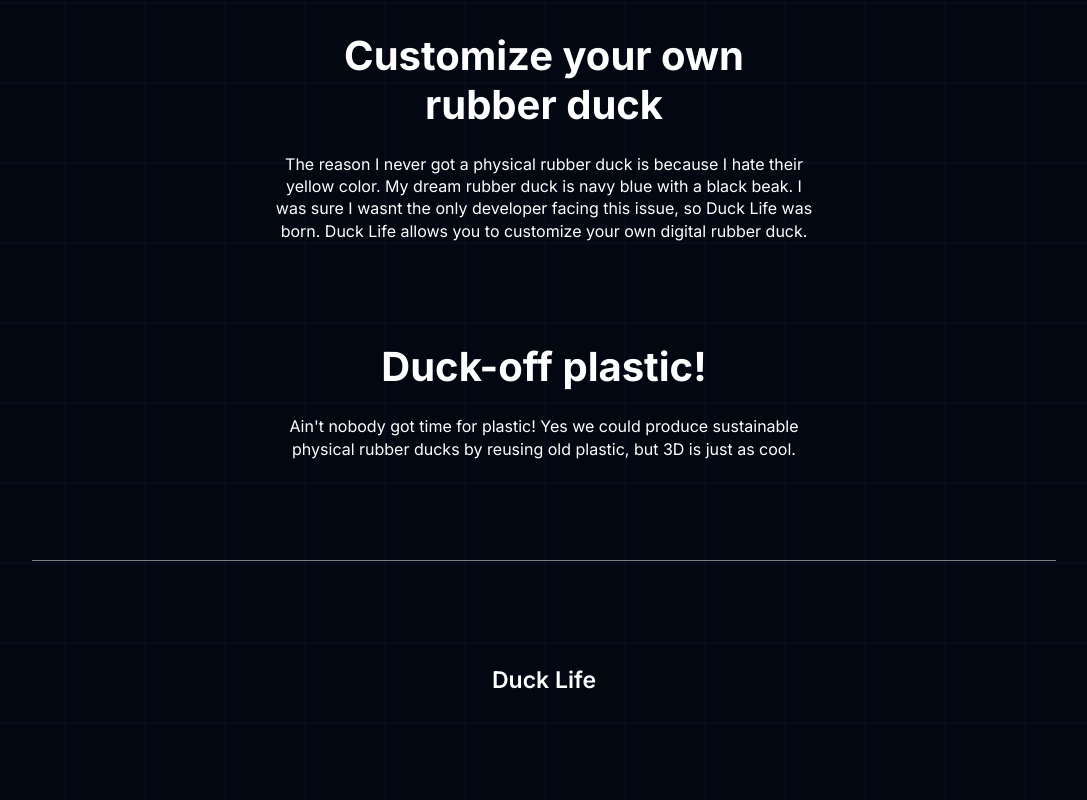
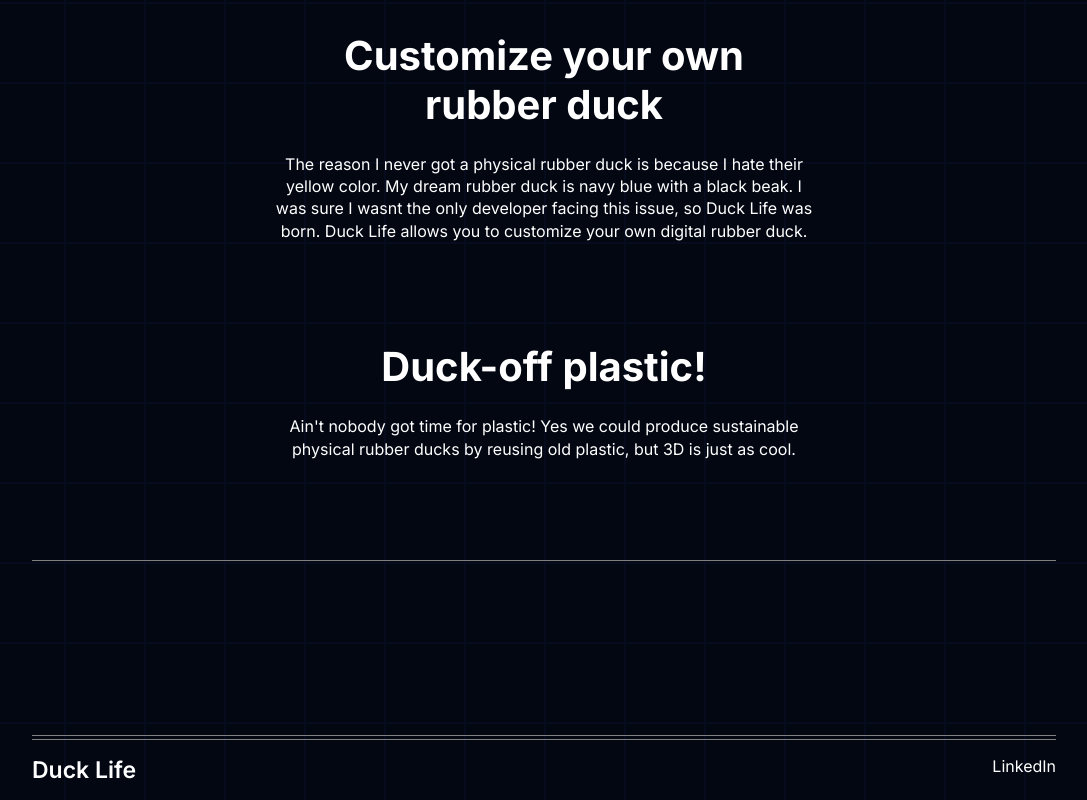
Before and after one commit to 5thAttemptCode/DevDuck, a Next.js app: page / in a window 1280 px wide. Shown: the part 1198-1998 px from the top of the page, without its empty margins (96-1183 px from the left). Built offline with nearby package versions, Linux system fonts and the light colour scheme; no server answers.

Commit message:
updated footer ui

```diff
--- a/app/components/footer/index.tsx
+++ b/app/components/footer/index.tsx
@@ -5,7 +5,10 @@
 const Footer = () => {
   return (
     <footer>
-      <Logo />
+      <div className={styles.footerContainer}>
+        <Logo />
+        <a href="https://www.linkedin.com/in/henry-fuerst-10b58a187/" target="_blank">LinkedIn</a>
+      </div>
     </footer>
   )
 }
--- a/app/components/footer/style.module.css
+++ b/app/components/footer/style.module.css
@@ -0,0 +1,18 @@
+.footerContainer{
+    position: relative;
+    display: flex;
+    justify-content: space-between;
+    width: 100%;
+    padding-block: 1rem;
+    border-top: 1px solid var(--border-clr-prim);
+
+    &::after{
+        content: '';
+        position: absolute;
+        top: -5px;
+        left: 0;
+        height: 1px;
+        width: 100%;
+        background: var(--border-clr-prim);
+    }
+}
--- a/app/globals.css
+++ b/app/globals.css
@@ -102,8 +102,8 @@
     width: 100%;
     max-width: var(--max-width);
     display: flex;
-    justify-content: space-evenly;
-    align-items: center;
+    justify-content: flex-start;
+    align-items: flex-end;
     margin-top: 100px;
     margin-inline: auto;
     border-top: 1px solid var(--border-clr-prim);
@@ -140,7 +140,7 @@
 
 input{
     padding: 0.5rem;
-    background: var(--bg-clr-cont);
+    background: var(--bg-clr-sec);
     border: none;
     border-radius: var(--border-rad-prim);
 }
```
